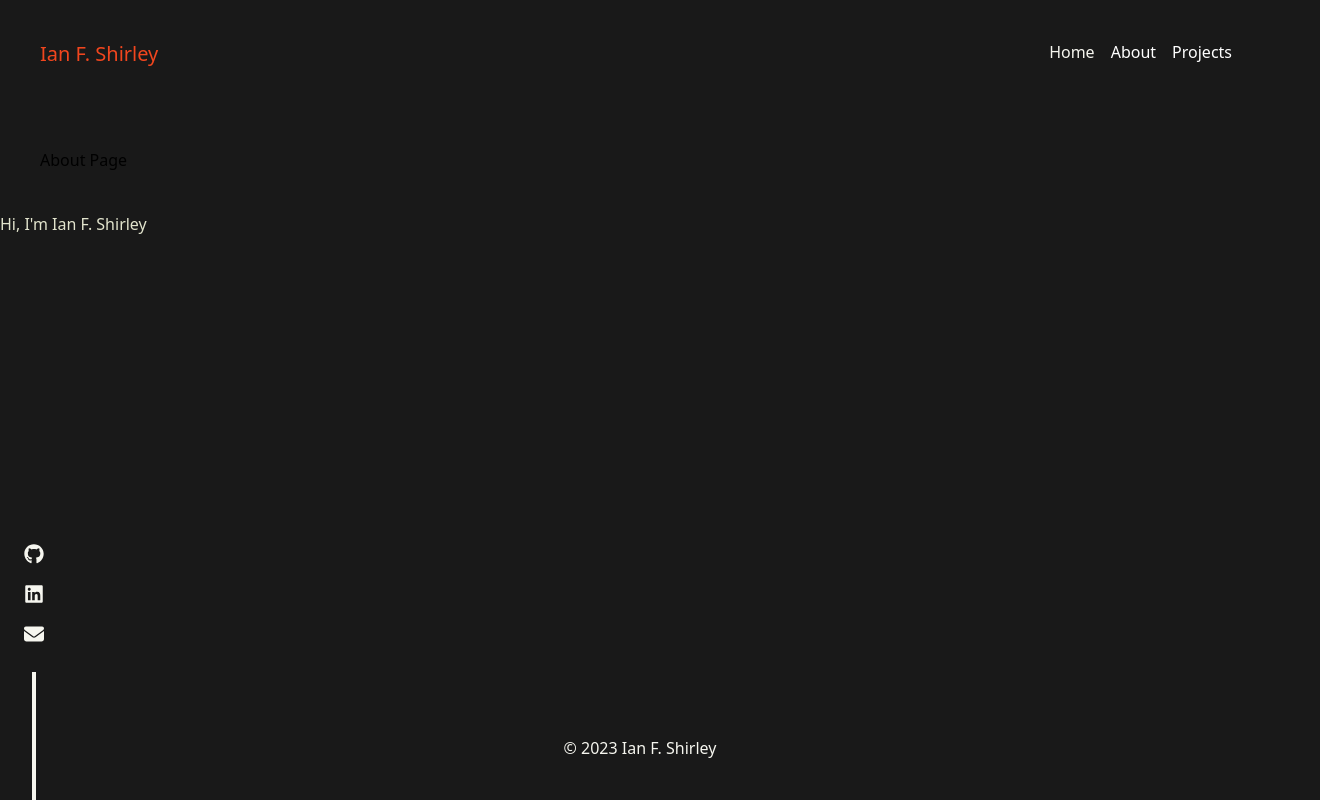
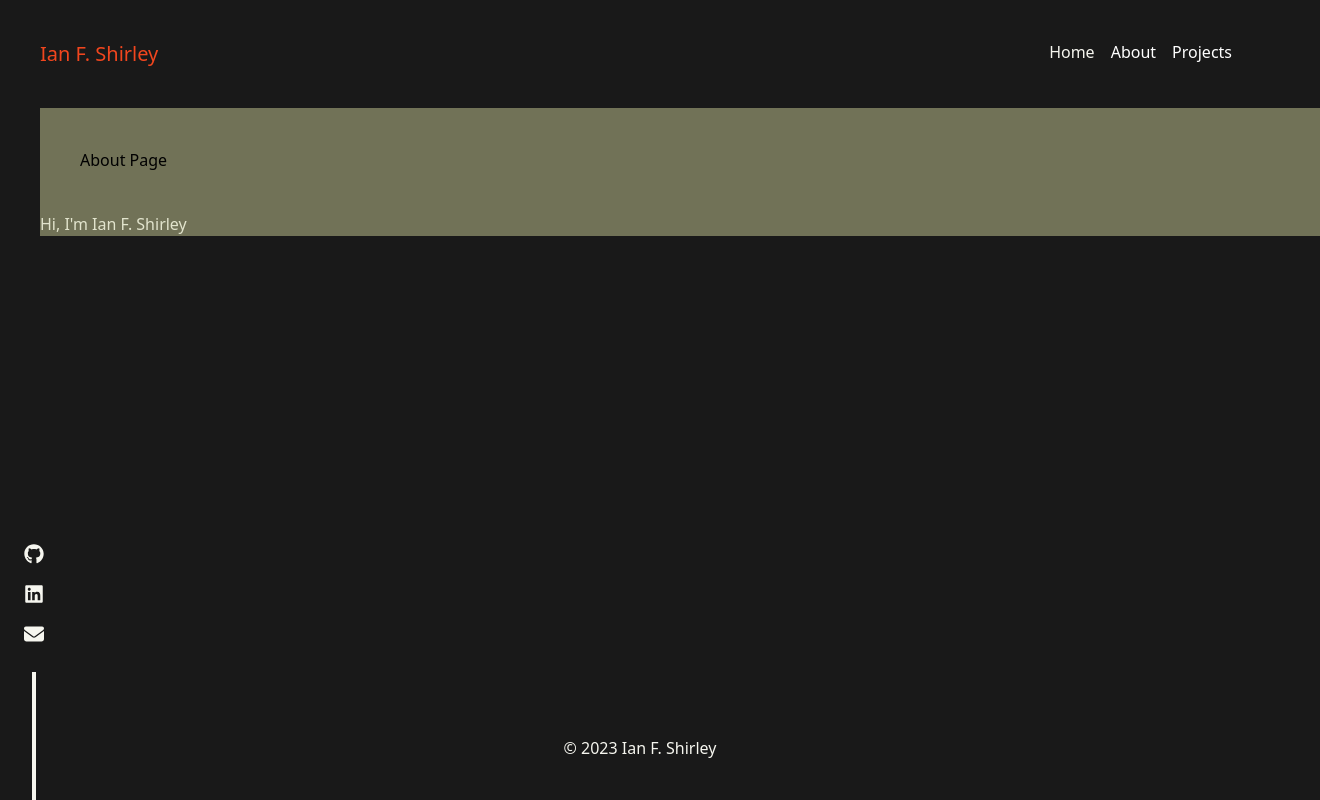
Before and after one commit to ianfshirley/Portfolio, a Next.js app: page /about in a window 1280 px wide. Shown: the whole page, 1320 px wide, since content can reach past the window. Built offline with nearby package versions, Linux system fonts and the light colour scheme.

Commit message:
more color changes

```diff
--- a/app/about/page.js
+++ b/app/about/page.js
@@ -2,7 +2,7 @@
 
 export default function About() {
   return (
-    <main className="">
+    <main className="w-full mx-10 bg-army">
       <h1
         className='w-full p-10'
       >About Page</h1>
```
